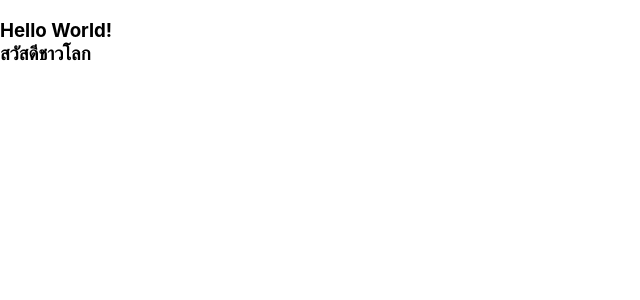
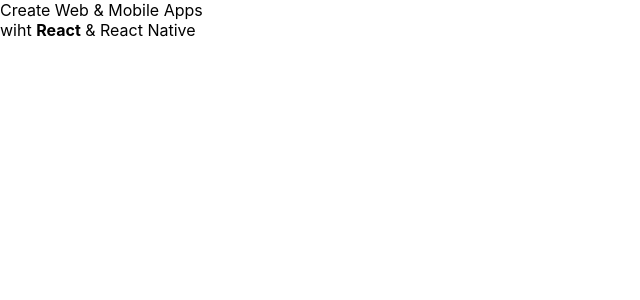
Before and after one commit to phollakrit/app1_ECT, a React (Create React App) app: page / in a window 1280 px wide. Shown: the top 300 px of the page, without its empty margins (0-640 px from the left). Built offline with nearby package versions, Linux system fonts and the light colour scheme.

Commit message:
Update App.js insert variable
Update App.js insert variable

```diff
--- a/src/App.js
+++ b/src/App.js
@@ -1,7 +1,15 @@
 import React from 'react'
 
 function App() {
-  return <h3>Hello World! <br/>สวัสดีชาวโลก</h3>
+  let r='<b>React</b>'
+  let rn='React Native'
+  const el=(
+    <div>
+      Create Web & Mobile Apps<br/>
+      wiht <span dangerouslySetInnerHTML={{__html: r}}/> & {rn}
+    </div>
+  )
+  return el
 }
 
 export default App;
```
